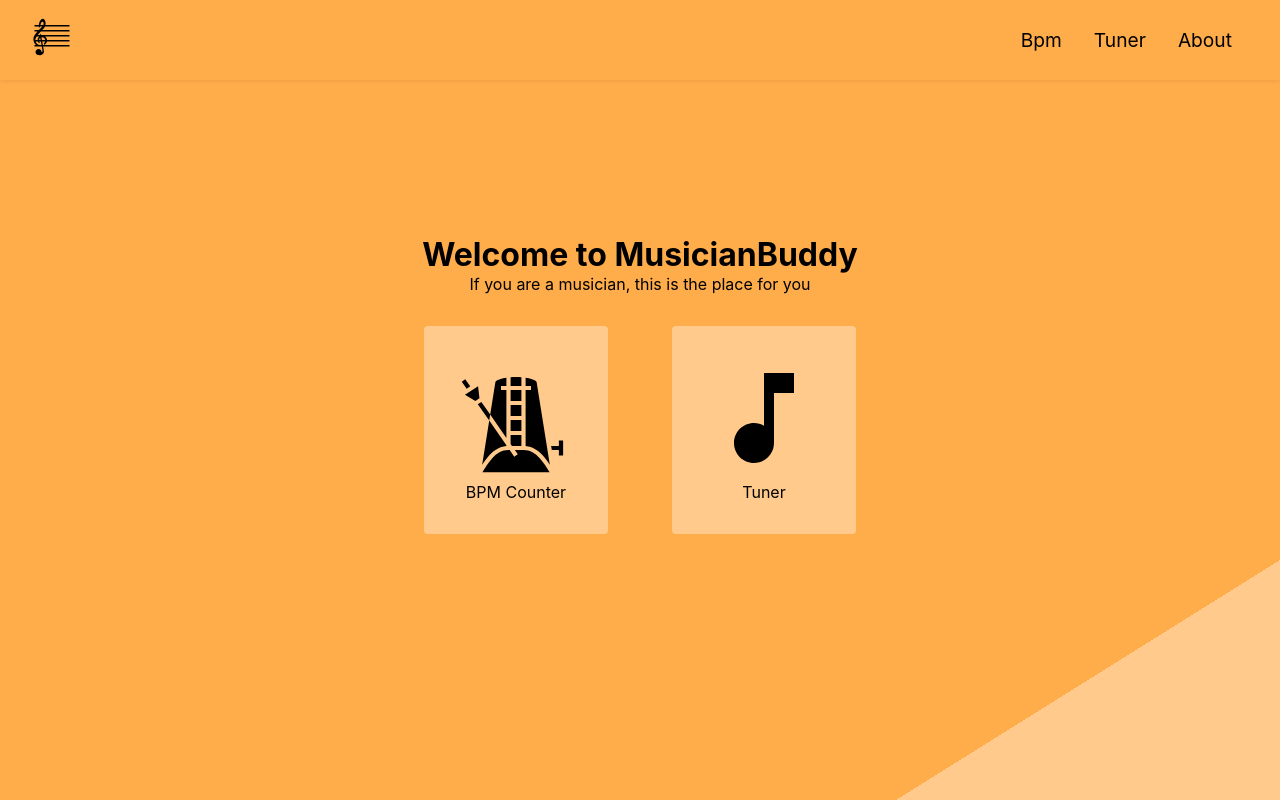
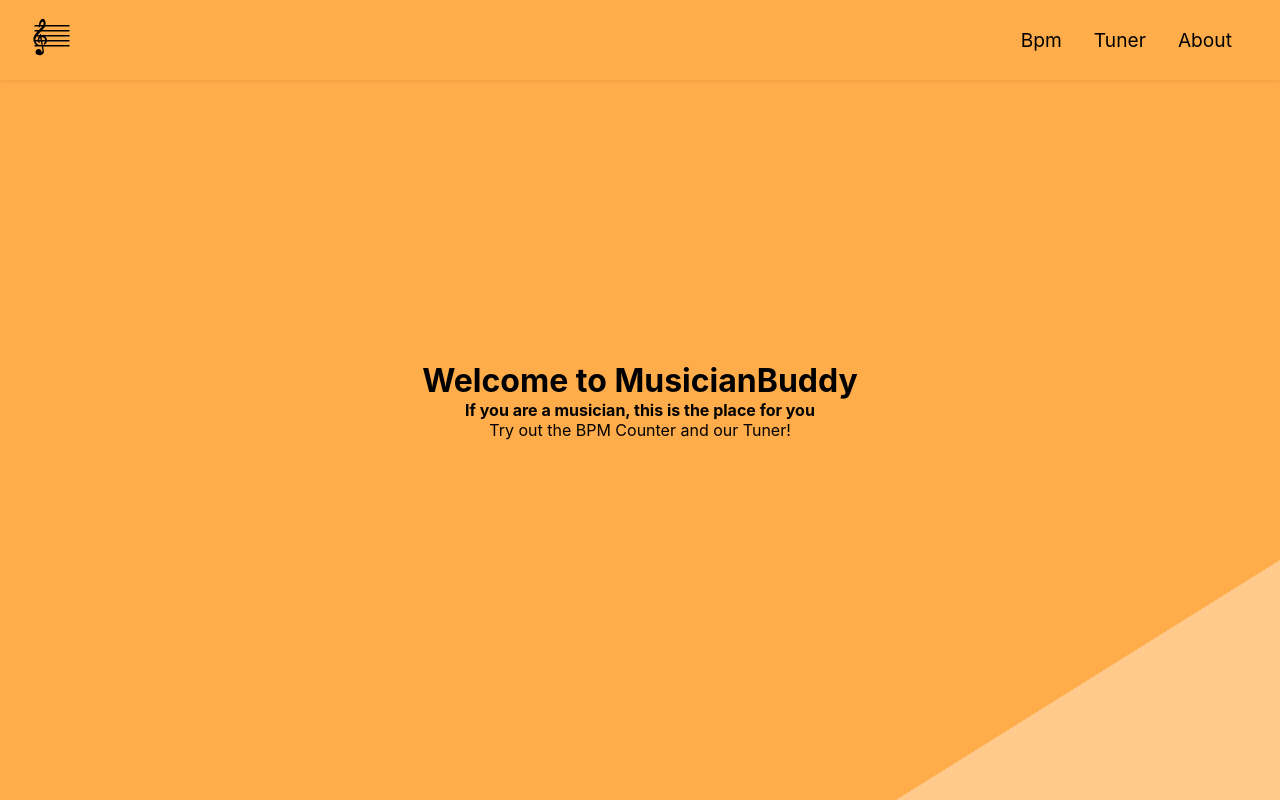
Before and after one commit to antoniopedrodantas/musician-buddy, a React (Create React App) app: page / in a window 1280 px wide. Shown: the top 800 px of the page. Built offline with nearby package versions, Linux system fonts and the light colour scheme.

Commit message:
changed front-page and aligned texts to center

```diff
--- a/src/components/AboutPage/AboutPage.js
+++ b/src/components/AboutPage/AboutPage.js
@@ -13,11 +13,11 @@ export function AboutPage() {
         className="about-page-picture"
       />
       <div className="about-page-text">
-        <p>
+        <p className="text-center-aligned">
           This web application was developed by António Pedro Dantas, Computer
           Science student @ FEUP
         </p>
-        <p>It is a non profit platform to ease musicians' lives</p>
+        <p className="text-center-aligned">It is a non profit platform to ease musicians' lives</p>
       </div>
       <div className="about-page-links">
         <a
--- a/src/components/LandingPage/LandingPage.css
+++ b/src/components/LandingPage/LandingPage.css
@@ -72,3 +72,7 @@
 .home-page-options-item:hover {
   transform: scale(1.05);
 }
+
+.text-center-aligned {
+  text-align: center;
+}
--- a/src/components/LandingPage/LandingPage.js
+++ b/src/components/LandingPage/LandingPage.js
@@ -1,6 +1,4 @@
 import React from "react";
-import { GiMetronome } from "react-icons/gi";
-import { IoMdMusicalNote } from "react-icons/io";
 
 // Styling
 import "./LandingPage.css";
@@ -15,22 +13,9 @@ export function LandingPage() {
     <div>
       <div id="home-page-container">
         <div className="home-page">
-          <h1>Welcome to MusicianBuddy</h1>
-          <div>If you are a musician, this is the place for you</div>
-          <div className="home-page-options">
-            <a className="home-page-options-item" href="#bpm-page-container">
-              <div>
-                <GiMetronome size={120} />
-              </div>
-              <div>BPM Counter</div>
-            </a>
-            <a className="home-page-options-item" href="#tuner-page-container">
-              <div>
-                <IoMdMusicalNote size={120} />
-              </div>
-              <div>Tuner</div>
-            </a>
-          </div>
+          <h1 className="text-center-aligned">Welcome to MusicianBuddy</h1>
+          <h4 className="text-center-aligned">If you are a musician, this is the place for you</h4>
+          <div className="text-center-aligned">Try out the BPM Counter and our Tuner!</div>
         </div>
       </div>
       <div id="bpm-page-container">
--- a/src/components/Tuner/Tuner.css
+++ b/src/components/Tuner/Tuner.css
@@ -25,7 +25,6 @@
 }
 
 .tuner-container-options {
-  cursor: pointer;
   display: flex;
   flex-direction: column;
   background-color: var(--primary-color);
```
